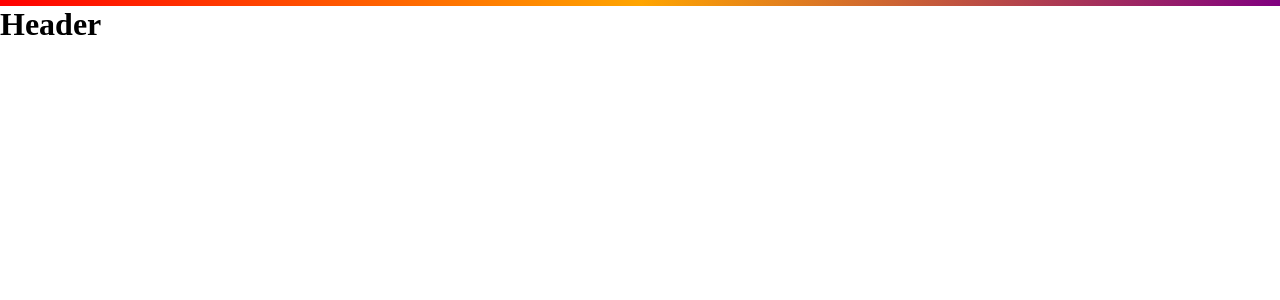
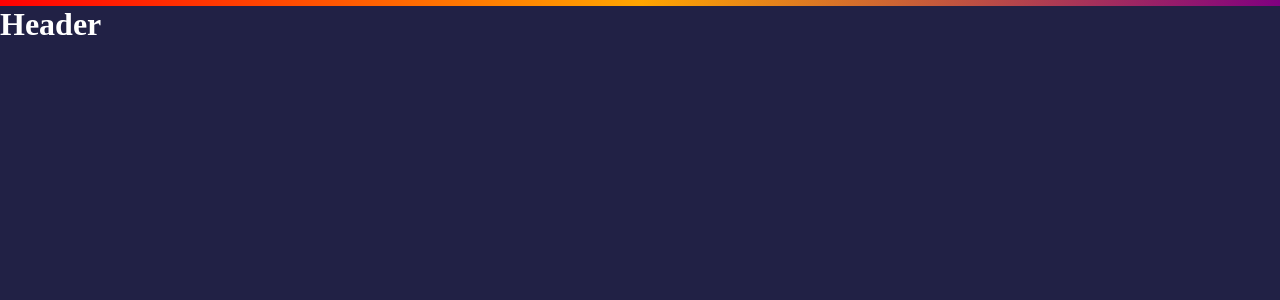
Before and after one commit to Tournament-Challenge-and-Target/frontend, a Next.js app: page / in a window 1280 px wide. Shown: the top 300 px of the page. Built offline with nearby package versions, Linux system fonts and the light colour scheme.

Commit message:
Add basic styles and variable files

```diff
--- a/styles/globals.sass
+++ b/styles/globals.sass
@@ -1,8 +1,12 @@
+@import variables
+
 html,
 body
   padding: 0
   margin: 0
   font-size: 16px
+  background-color: $background-color
+  color: $primary-color
 
 a
   text-decoration: none
--- /dev/null
+++ b/styles/variables.sass
@@ -0,0 +1,4 @@
+$primary-color: white
+$secondary-color: #2E68F7
+
+$background-color: #212145
```
Also changed, not shown: 2 other files (tests, documents, lock files or other folders).
